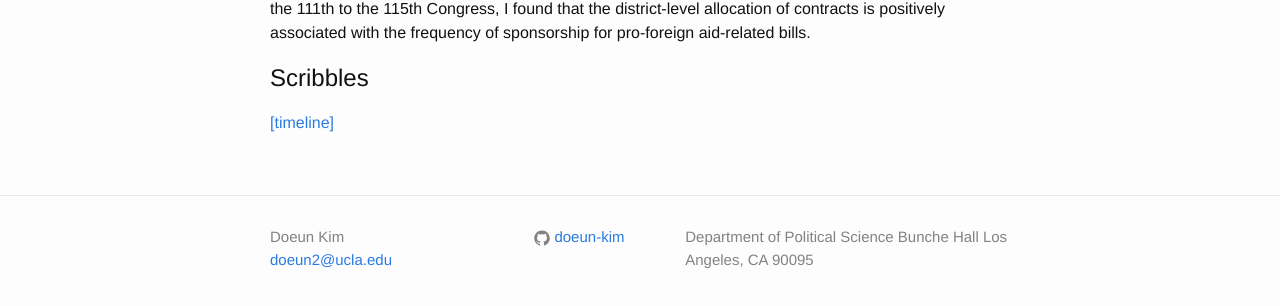
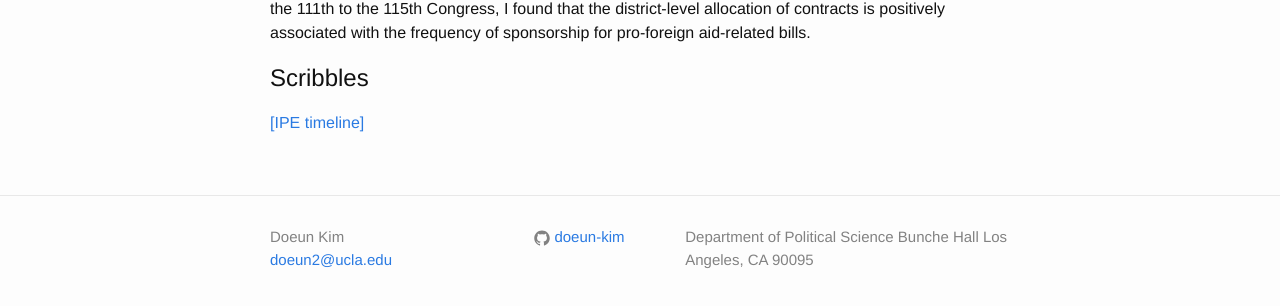
Before and after one commit to soonhong-cho/soonhong-cho.github.io, a Jekyll site: the page research.html, which Jekyll copies as it is, in a window 1280 px wide. Shown: the part 521-827 px from the top of the page. Built offline with Jekyll 4.4.1, drawn with Linux system fonts in a browser that asks for light colours.

Commit message:
Update research.html

```diff
--- a/research.html
+++ b/research.html
@@ -89,7 +89,7 @@ ar<!DOCTYPE html>
 
   <h1 id="scribbles">Scribbles</h1>
 
-     <a class="page-link" href="research/timeline.html">[timeline]</a>
+     <a class="page-link" href="research/timeline.html">[IPE timeline]</a>
 
   </article>
 
```
